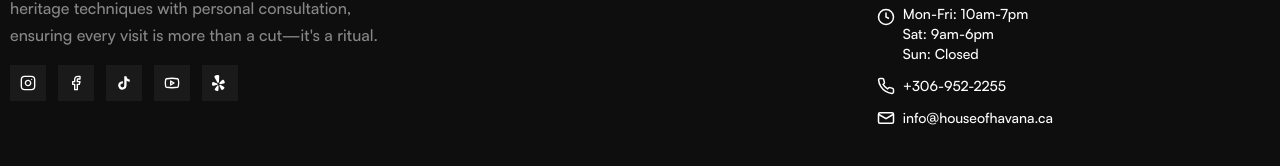
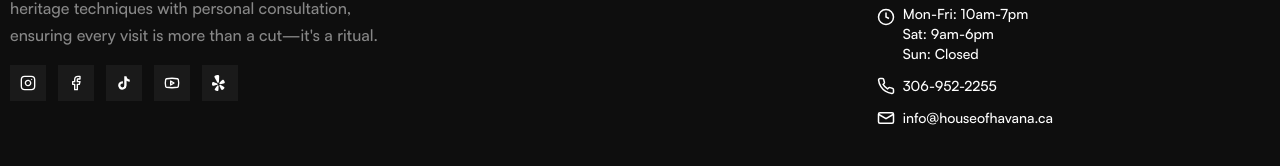
Before and after one commit to houseofhavana/house-of-havana, a Next.js app: page / in a window 1280 px wide. Shown: the part 7408-7574 px from the top of the page. Built offline with nearby package versions, Linux system fonts and the light colour scheme; a web font is replaced by a local one.

Commit message:
Footer number adjusted

```diff
--- a/app/layout.tsx
+++ b/app/layout.tsx
@@ -9,7 +9,7 @@ import {
   professionalServiceSchema,
   websiteSchema,
 } from "@/lib/schema";
-import { GoogleAnalytics, GoogleTagManager } from '@next/third-parties/google';
+import { GoogleAnalytics, GoogleTagManager } from "@next/third-parties/google";
 import type { Metadata } from "next";
 import localFont from "next/font/local";
 import Script from "next/script";
@@ -41,7 +41,7 @@ export const metadata: Metadata = {
   verification: {
     google: "g7w7F4l6X96jUjKFKFMjJC2NqIa3x1u8AdUAcjydNZA",
     other: {
-      'facebook-domain-verification': ['3dvp3t6vifs354iw5p2jyqnq5jt91a'],
+      "facebook-domain-verification": ["3dvp3t6vifs354iw5p2jyqnq5jt91a"],
     },
   },
   alternates: {
@@ -49,7 +49,8 @@ export const metadata: Metadata = {
   },
   openGraph: {
     title: "House Of Havana | Premium Barber Shop In Saskatoon",
-    description: "Experience premium grooming at House Of Havana, Saskatoon top barber shop for precision cuts, fades, and luxury style crafted by expert barbers.",
+    description:
+      "Experience premium grooming at House Of Havana, Saskatoon top barber shop for precision cuts, fades, and luxury style crafted by expert barbers.",
     url: "https://houseofhavana.ca",
     siteName: "House Of Havana",
     locale: "en_CA",
@@ -58,7 +59,8 @@ export const metadata: Metadata = {
   twitter: {
     card: "summary_large_image",
     title: "House Of Havana | Premium Barber Shop In Saskatoon",
-    description: "Experience premium grooming at House Of Havana, Saskatoon top barber shop for precision cuts, fades, and luxury style crafted by expert barbers.",
+    description:
+      "Experience premium grooming at House Of Havana, Saskatoon top barber shop for precision cuts, fades, and luxury style crafted by expert barbers.",
   },
 };
 
@@ -106,7 +108,9 @@ export default function RootLayout({
         <Script
           id="professional-service-schema"
           type="application/ld+json"
-          dangerouslySetInnerHTML={{ __html: jsonLd(professionalServiceSchema) }}
+          dangerouslySetInnerHTML={{
+            __html: jsonLd(professionalServiceSchema),
+          }}
         />
 
         <Navbar />
--- a/components/ui/footer.tsx
+++ b/components/ui/footer.tsx
@@ -1,3 +1,4 @@
+"use client";
 import { Facebook, Instagram, Youtube } from "lucide-react";
 import Link from "next/link";
 import Logo from "./logo";
@@ -188,12 +189,21 @@ const Footer = () => {
                 <path d="M22 16.92v3a2 2 0 0 1-2.18 2 19.79 19.79 0 0 1-8.63-3.07 19.5 19.5 0 0 1-6-6 19.79 19.79 0 0 1-3.07-8.67A2 2 0 0 1 4.11 2h3a2 2 0 0 1 2 1.72 12.84 12.84 0 0 0 .7 2.81 2 2 0 0 1-.45 2.11L8.09 9.91a16 16 0 0 0 6 6l1.27-1.27a2 2 0 0 1 2.11-.45 12.84 12.84 0 0 0 2.81.7A2 2 0 0 1 22 16.92z" />
               </svg>
             </span>
-            <a
+            {/* <a
               href="tel:3069522255"
               className="hover:text-foreground transition-colors"
             >
-              +306-952-2255
-            </a>
+              306-952-2255
+            </a> */}
+            <Link href="tel:3069522255" aria-label="Call House Of Havana">
+              <span aria-hidden="true">
+                306
+                <span style={{ display: "none" }}>-</span>
+                -952-
+                <span style={{ display: "none" }}>-</span>
+                2255
+              </span>
+            </Link>
           </div>
           <div className="flex items-center text-sm">
             <span className="mr-2">
```
